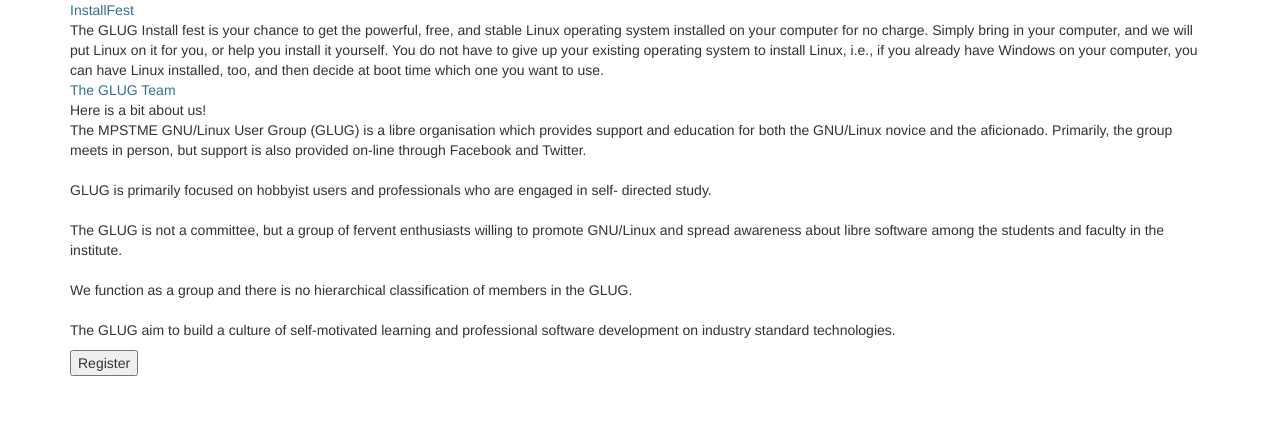
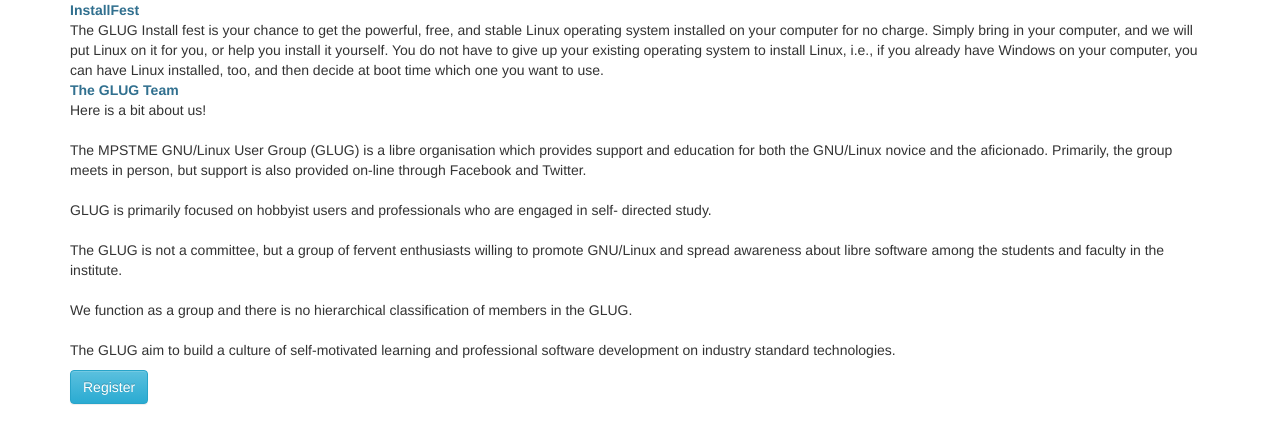
Before and after one commit to glugmpstme/forms, a plain HTML site: page index.html in a window 1280 px wide. Drawn offline with nearby package versions, Linux system fonts and the light colour scheme.

Commit message:
Added Button

```diff
--- a/index.html
+++ b/index.html
@@ -14,14 +14,14 @@
   <body>
 	<div class="container">
     		<div class="card">
-        		<div class="text-info"> InstallFest </div>
+			<div class="text-info"><b> InstallFest </b></div>
         		<div class="answer">The GLUG Install fest is your chance to get the powerful, free, and stable Linux operating system installed on your computer for no charge. Simply bring in your computer, and we will put Linux on it for you, or help you install it yourself. You do not have to give up your existing operating system to install Linux, i.e., if you already have Windows on your computer, you can have Linux installed, too, and then decide at boot time which one you want to use.</div>
     		</div>
     		<div class="card">
-        		<div class="text-info"> The GLUG Team</div>
+			<div class="text-info"><b> The GLUG Team </b></div>
         		<div class="answer">
 				<p>Here is a bit about us!
-					<br />The MPSTME GNU/Linux User Group (GLUG) is a libre organisation which provides support and education for both the GNU/Linux novice and the aficionado. Primarily, the group meets in person, but support is also provided on-line through Facebook and Twitter.
+					<br /><br />The MPSTME GNU/Linux User Group (GLUG) is a libre organisation which provides support and education for both the GNU/Linux novice and the aficionado. Primarily, the group meets in person, but support is also provided on-line through Facebook and Twitter.
 					<br /><br />GLUG is primarily focused on hobbyist users and professionals who are engaged in self- directed study.
 					<br /><br />The GLUG is not a committee, but a group of fervent enthusiasts willing to promote GNU/Linux and spread awareness about libre software among the students and faculty in the institute.
 					<br /><br />We function as a group and there is no hierarchical classification of members in the GLUG.
@@ -30,7 +30,7 @@
 			</div>
 		</div>
     		<div class="output">
-			<input class="button" type="button" onclick="Redirect to google form" value="Register" />
+			<a href=" https://goo.gl/forms/uKG006lJeaetLf302" class="btn btn-info btn-md" role="button"> Register </a>
     		</div>
 	</div>
   </body>
```
